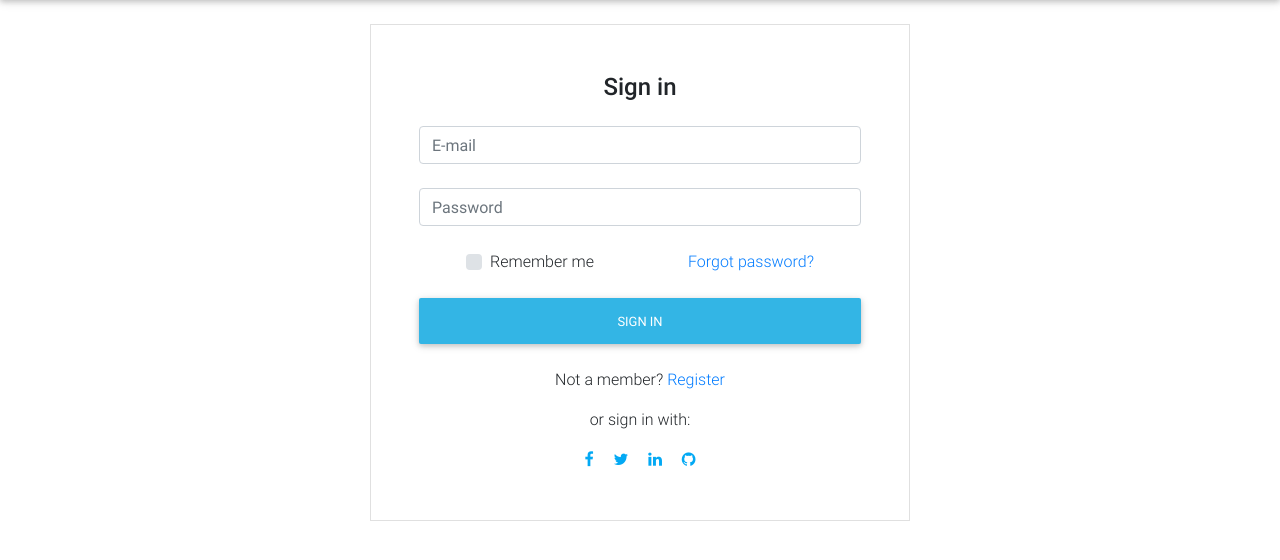
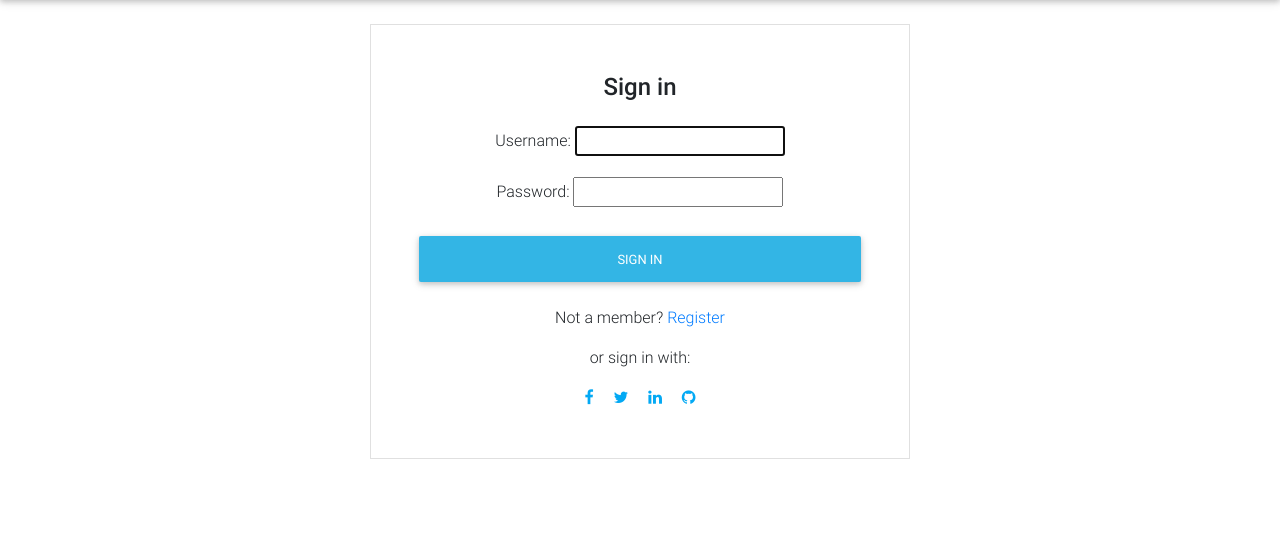
Before and after one commit to Alexmhack/django_oauth, a Django app: page /login/ in a window 1280 px wide. Shown: the part 63-623 px from the top of the page. Run offline with Django 3.2, Linux system fonts and the light colour scheme; some libraries are stand-ins or nearby versions.

Commit message:
display the login form

```diff
--- a/templates/registration/login.html
+++ b/templates/registration/login.html
@@ -7,30 +7,13 @@
         <div class="col-md-3"></div>
 
         <div class="col-md-6">
-            <!-- Default form login -->
-            <form class="text-center border border-light p-5">
+
+            <form method="post" class="text-center border border-light p-5">
 
                 <p class="h4 mb-4">Sign in</p>
 
-                <!-- Email -->
-                <input type="email" id="defaultLoginFormEmail" class="form-control mb-4" placeholder="E-mail">
-
-                <!-- Password -->
-                <input type="password" id="defaultLoginFormPassword" class="form-control mb-4" placeholder="Password">
-
-                <div class="d-flex justify-content-around">
-                    <div>
-                        <!-- Remember me -->
-                        <div class="custom-control custom-checkbox">
-                            <input type="checkbox" class="custom-control-input" id="defaultLoginFormRemember">
-                            <label class="custom-control-label" for="defaultLoginFormRemember">Remember me</label>
-                        </div>
-                    </div>
-                    <div>
-                        <!-- Forgot password -->
-                        <a href="">Forgot password?</a>
-                    </div>
-                </div>
+                {% csrf_token %}
+                {{ form.as_p }}
 
                 <!-- Sign in button -->
                 <button class="btn btn-info btn-block my-4" type="submit">Sign in</button>
@@ -57,7 +40,7 @@
                 </a>
 
             </form>
-            <!-- Default form login -->
+
         </div>
 
         <div class="col-md-3"></div>
```
